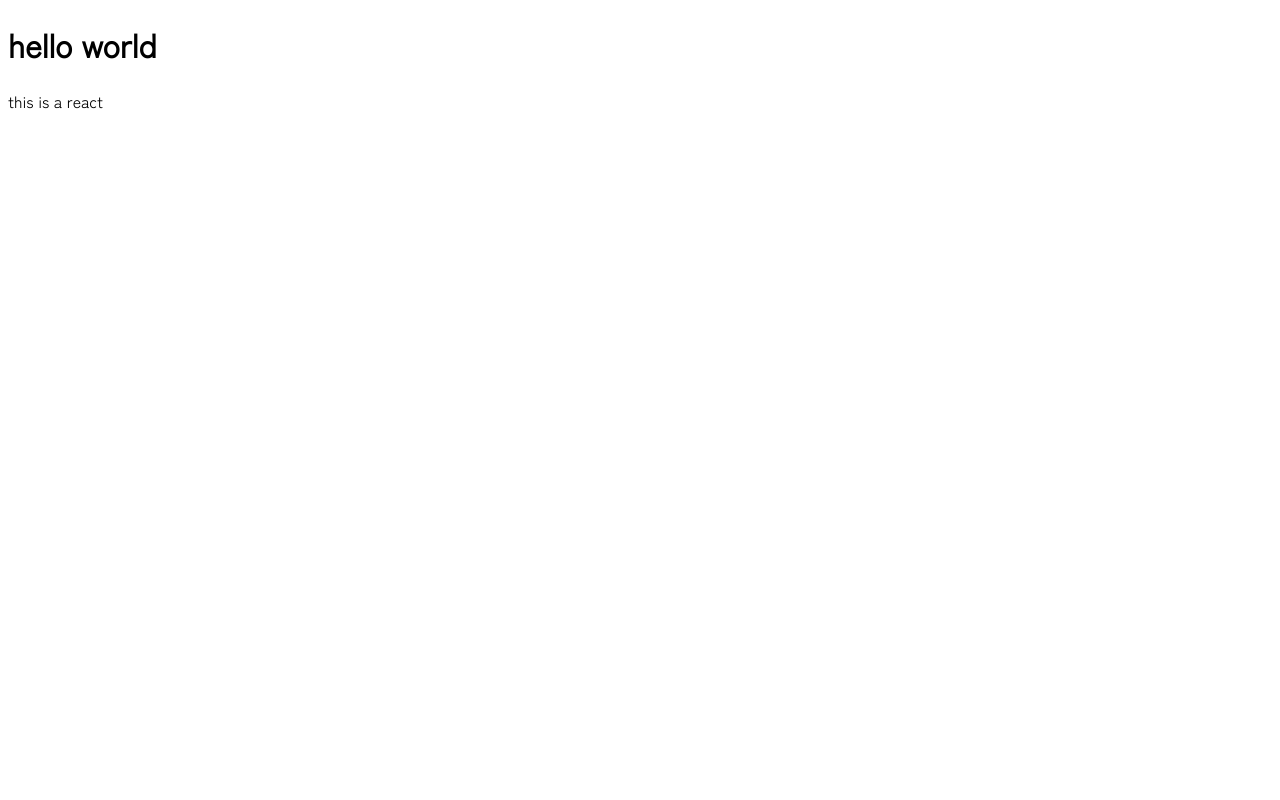
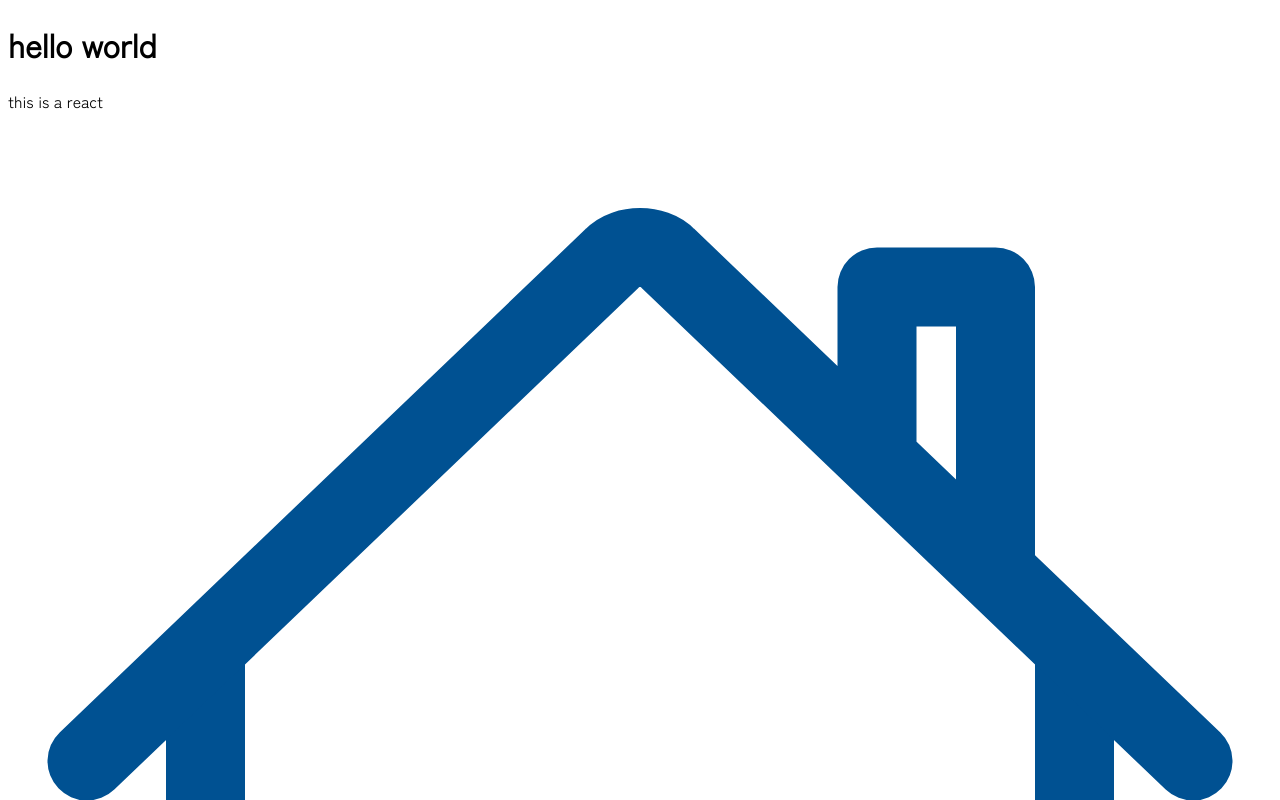
Before and after one commit to c3-kotatsuneko/frontend, a React (Vite) app: page / in a window 1280 px wide. Shown: the top 800 px of the page. Built offline with nearby package versions, Linux system fonts and the light colour scheme.

Commit message:
Add : WelcomePage SetUP

```diff
--- a/package.json
+++ b/package.json
@@ -21,6 +21,7 @@
 		"prepare": "husky"
 	},
 	"dependencies": {
+		"clsx": "^2.1.1",
 		"react": "^18.3.1",
 		"react-dom": "^18.3.1",
 		"react-router-dom": "^6.24.1"
--- a/src/AR/index.tsx
+++ b/src/AR/index.tsx
@@ -1,3 +1,5 @@
+import React from "react";
+
 function AR() {
 	return (
 		<>
--- a/src/Home/index.tsx
+++ b/src/Home/index.tsx
@@ -1,8 +1,11 @@
+import { HomeIcon } from "../components/icon/home";
+
 function Home() {
 	return (
 		<div>
 			<h1>hello world</h1>
 			<p>this is a react</p>
+			<HomeIcon variant={{ color: "blue" }} />
 		</div>
 	);
 }
--- /dev/null
+++ b/src/components/icon/home.module.css
@@ -0,0 +1,7 @@
+.home-outline-blue {
+    color:#005192
+}
+
+.home-outline-white{
+    color:#fff
+}
--- a/src/components/icon/home.tsx
+++ b/src/components/icon/home.tsx
@@ -1,27 +1,49 @@
-export const HomeIcon = ({ color = "blue" }: { color?: "blue" | "white" }) => {
-	const stroke = color === "blue" ? "#005192" : "#fff";
+import clsx from "clsx";
+import type { FC, HTMLAttributes } from "react";
+import styles from "./home.module.css";
+type Props = HTMLAttributes<HTMLOrSVGElement> & {
+	variant?: {
+		color?: "blue" | "white";
+	};
+};
 
+export const HomeIcon: FC<Props> = ({
+	className,
+	variant: { color } = { color: "" },
+	...props
+}) => {
+	const combineClassName = clsx(
+		{
+			[styles["home-outline-blue"]]: color === "blue",
+			[styles["home-outline-white"]]: color === "white",
+		},
+		className,
+	);
 	return (
 		<svg
-			width="24"
-			height="24"
-			viewBox="0 0 24 24"
-			fill="none"
 			xmlns="http://www.w3.org/2000/svg"
+			className="ionicon"
+			viewBox="0 0 512 512"
+			{...props}
 		>
+			<title>home</title>
 			<path
-				d="M3.75 9.9375V21C3.75 21.1989 3.82902 21.3897 3.96967 21.5303C4.11032 21.671 4.30109 21.75 4.5 21.75H9V15.375C9 15.0766 9.11853 14.7905 9.3295 14.5795C9.54048 14.3685 9.82663 14.25 10.125 14.25H13.875C14.1734 14.25 14.4595 14.3685 14.6705 14.5795C14.8815 14.7905 15 15.0766 15 15.375V21.75H19.5C19.6989 21.75 19.8897 21.671 20.0303 21.5303C20.171 21.3897 20.25 21.1989 20.25 21V9.9375"
-				stroke={stroke}
-				stroke-width="2"
-				stroke-linecap="round"
-				stroke-linejoin="round"
+				d="M80 212v236a16 16 0 0016 16h96V328a24 24 0 0124-24h80a24 24 0 0124 24v136h96a16 16 0 0016-16V212"
+				fill="none"
+				stroke="currentColor"
+				strokeLinecap="round"
+				strokeLinejoin="round"
+				strokeWidth="32"
+				className={combineClassName}
 			/>
 			<path
-				d="M22.5 11.9999L12.5105 2.43741C12.2761 2.18991 11.7281 2.1871 11.4895 2.43741L1.5 11.9999M18.75 8.39054V2.99991H16.5V6.23429"
-				stroke={stroke}
-				stroke-width="2"
-				stroke-linecap="round"
-				stroke-linejoin="round"
+				d="M480 256L266.89 52c-5-5.28-16.69-5.34-21.78 0L32 256M400 179V64h-48v69"
+				fill="none"
+				strokeLinecap="round"
+				strokeLinejoin="round"
+				strokeWidth="32"
+				stroke="currentColor"
+				className={combineClassName}
 			/>
 		</svg>
 	);
--- a/src/index.css
+++ b/src/index.css
@@ -13,3 +13,23 @@
   font-weight: 400;
   font-style: normal;
 }
+
+h1 {
+  font-size: 32px;
+}
+
+h2 {
+  font-size: 24px;
+}
+
+h3 {
+  font-size: 18px;
+}
+
+h4 {
+  font-size: 16px;
+}
+
+caption{
+  font-size: 12px;
+}
```
Also changed, not shown: src/Welcome.tsx (added, +11 -0 lines), public/home.svg (deleted), 1 other file (tests, documents, lock files or other folders). Lines whose indentation alone changed are shown as unchanged.
